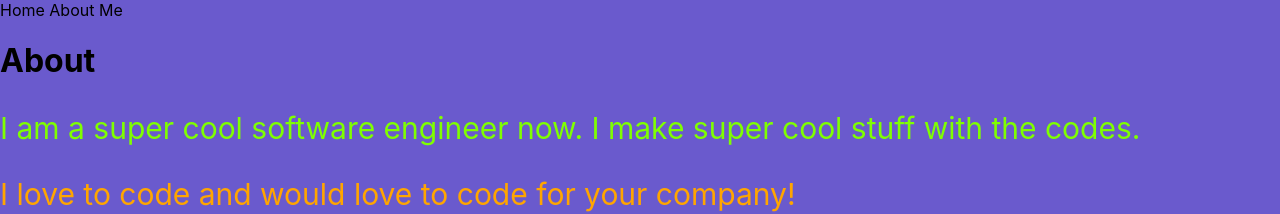
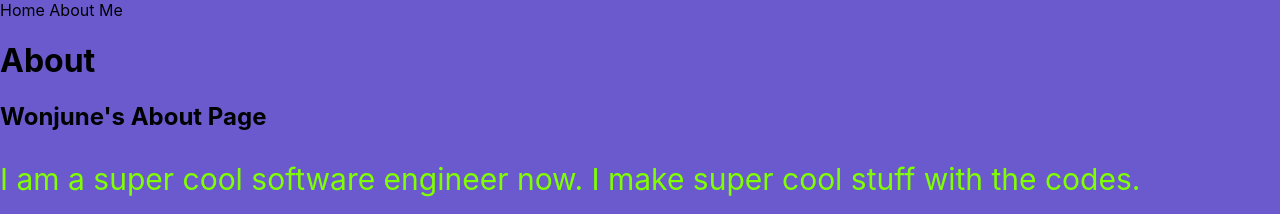
Before and after one commit to marzo20/portfolio, a Next.js app: page /about in a window 1280 px wide. Shown: the top 214 px of the page. Built offline with nearby package versions, Linux system fonts and the light colour scheme.

Commit message:
let's see working

```diff
--- a/pages/about.js
+++ b/pages/about.js
@@ -5,6 +5,7 @@ export default function About() {
     return (
         <>
             <h1>About</h1>
+            <h2>{`Wonjune's About Page`}</h2>
             <p className={[styles.extraGreen, styles.bigFont].join(" ")}>I am a super cool software engineer now. I make super cool stuff with the codes.</p>
             <div>
                 <style jsx>{`
--- a/pages/index.js
+++ b/pages/index.js
@@ -6,7 +6,7 @@ export default function Home() {
   return (
     <div className={styles.container}>
       <Head>
-        <title>My Portfolio</title>
+        <title>Portfolio</title>
         <meta name="description" content="Generated by create next app" />
         <link rel="icon" href="/favicon.ico" />
       </Head>
```
